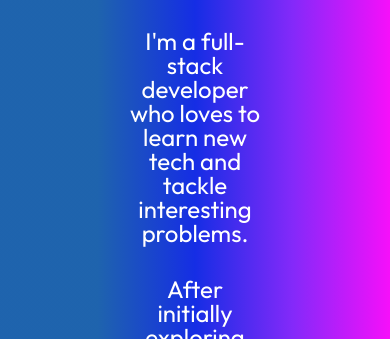
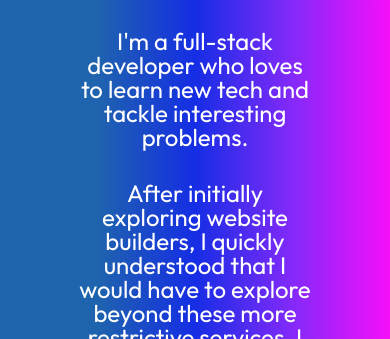
Before and after one commit to aljaplatt/portfolio, a React app: page / in a window 390 px wide. Shown: the part 761-1100 px from the top of the page. Built offline with nearby package versions, Linux system fonts and the light colour scheme; some packages are replaced by stand-ins of ours; a web font is replaced by a local one.

Commit message:
about responsivness

```diff
--- a/src/components/About/about.module.css
+++ b/src/components/About/about.module.css
@@ -108,6 +108,10 @@
     display: flex;
     flex-direction: row;
   }
+
+  .aboutContainer {
+    width: 70%;
+  }
 }
 
 @media (min-width: 577px) and (max-width: 768px) {
```
